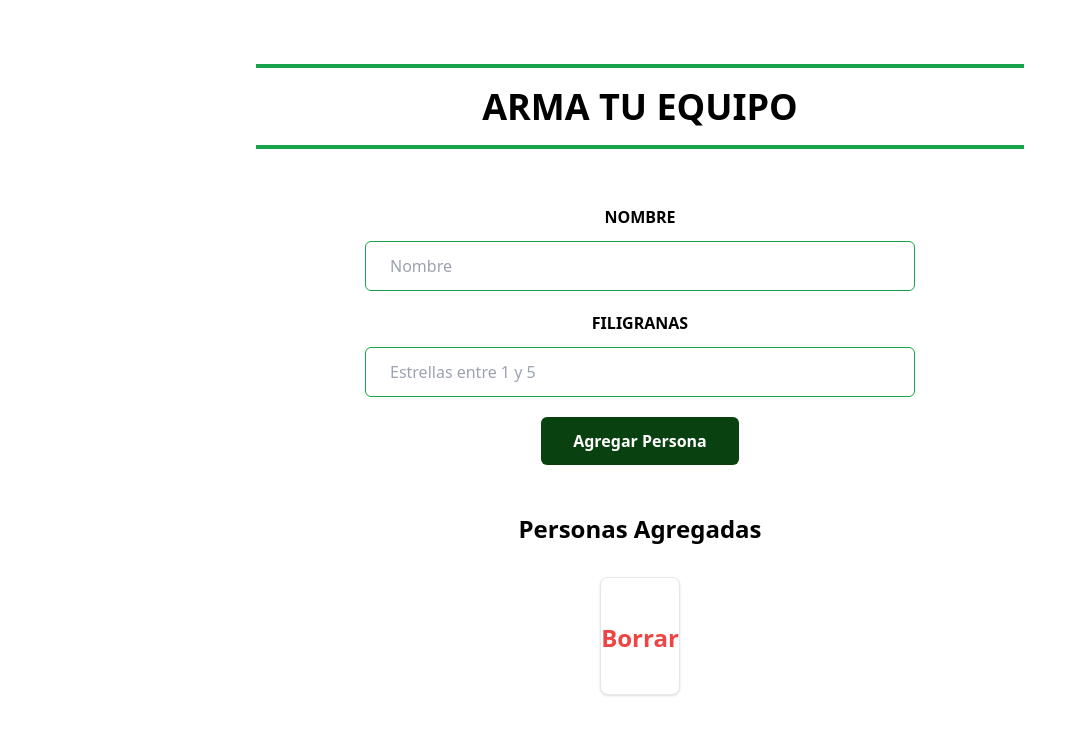
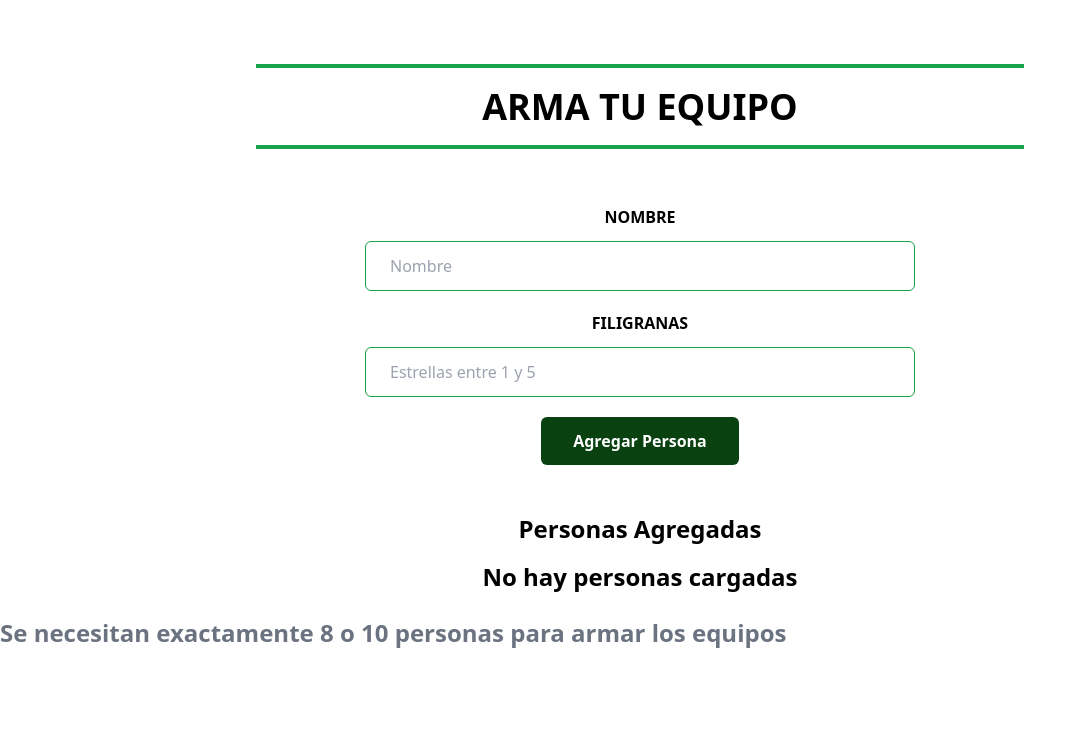
Before and after one commit to danilomercado/FUTBOL5, a React (Vite) app: page / in a window 1280 px wide. Shown: the top 734 px of the page, without its empty margins (0-1086 px from the left). Built offline with nearby package versions, Linux system fonts and the light colour scheme.

Commit message:
creacion del boton para armar los equipos equilibrados

```diff
--- /dev/null
+++ b/src/components/createTeams/CreateTeams.jsx
@@ -0,0 +1,83 @@
+import React, { useState } from "react";
+
+const CreateTeams = ({ persons }) => {
+  const [teams, setTeams] = useState([]);
+
+  const classifyByFiligranas = (person) => {
+    const filigranasCount = person.personFiligranas.length;
+    if (filigranasCount === 1) return "muy malo";
+    if (filigranasCount === 2) return "malo";
+    if (filigranasCount === 3) return "medio";
+    if (filigranasCount === 4) return "bueno";
+    if (filigranasCount === 5) return "muy bueno";
+  };
+
+  const createTeamsHandler = () => {
+    const sortedPerons = [...persons].sort((a, b) => {
+      return b.personFiligranas.length - a.personFiligranas.length;
+    });
+
+    const teamA = [];
+    const teamB = [];
+
+    sortedPerons.forEach((person, index) => {
+      if (index % 2 === 0) {
+        teamA.push(person);
+      } else {
+        teamB.push(person);
+      }
+    });
+
+    setTeams([teamA, teamB]);
+  };
+
+  return (
+    <>
+      <div className="mt-6">
+        {persons.length === 8 || persons.length === 10 ? (
+          <button
+            className="px-4 py-2 bg-blue-600 text-white rounded-lg shadow hover:bg-blue-700"
+            onClick={createTeamsHandler}
+          >
+            {" "}
+            Armar Equipos
+          </button>
+        ) : (
+          <p className="text-gray-500">
+            Se necesitan exactamente 8 o 10 personas para armar los equipos
+          </p>
+        )}
+
+        {teams.length > 0 && (
+          <div className="flex justify-center mt-6 gap-10">
+            {teams.map((team, index) => (
+              <div
+                key={index}
+                className="bg-gray-100 p-4 rounded-lg shadow w-1/2"
+              >
+                <h2 className="text-xl font-bold text-center">
+                  Equipo {index + 1}
+                </h2>
+                <ul className="mt-4 space-y-2">
+                  {team.map((member) => (
+                    <li
+                      key={member.id}
+                      className="flex justify-between items-center"
+                    >
+                      <span>{member.personName}</span>
+                      {/* <span className="text-sm text-gray-500">
+                        ({classifyByFiligranas(member)})
+                      </span> */}
+                    </li>
+                  ))}
+                </ul>
+              </div>
+            ))}
+          </div>
+        )}
+      </div>
+    </>
+  );
+};
+
+export default CreateTeams;
--- a/src/components/dashboard/Dashboard.jsx
+++ b/src/components/dashboard/Dashboard.jsx
@@ -2,17 +2,10 @@ import React, { useEffect, useState } from "react";
 import NewPerson from "../newPerson/NewPerson";
 import Person from "../person/Person";
 import ToggleTheme from "../toggleTheme/ToggleTheme";
-
-const persons = [
-  {
-    id: 1,
-    name: "Elian",
-    filigranas: 5,
-  },
-];
+import CreateTeams from "../createTeams/CreateTeams";
 
 const Dashboard = () => {
-  const [personsFiltered, setPersonsFiltered] = useState(persons);
+  const [personsFiltered, setPersonsFiltered] = useState([]);
 
   useEffect(() => {
     const personStored = JSON.parse(localStorage.getItem("persons"));
@@ -52,6 +45,7 @@ const Dashboard = () => {
             <Person persons={personsFiltered} onDelete={deletePersonHandler} />
           )}
         </div>
+        <CreateTeams persons={personsFiltered} />
       </div>
     </>
   );
```
